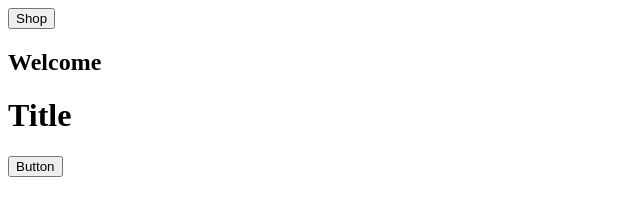
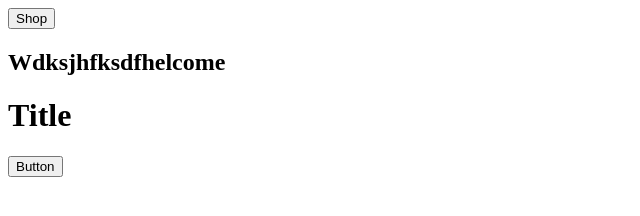
Before and after one commit to hromero99/prueba, a plain HTML site: page index.html in a window 1280 px wide. Shown: the whole page, without its empty margins (0-640 px from the left). Drawn offline with Linux system fonts and the light colour scheme.

Commit message:
FIX: Title

```diff
--- a/index.html
+++ b/index.html
@@ -2,7 +2,7 @@
 	<body>
 		<header>
 			<button>Shop</button>
-			<h2>Welcome</h2>
+			<h2>Wdksjhfksdfhelcome</h2>
 		</header>
 		<h1>Title</h1>
 		<button>Button</button>
```
